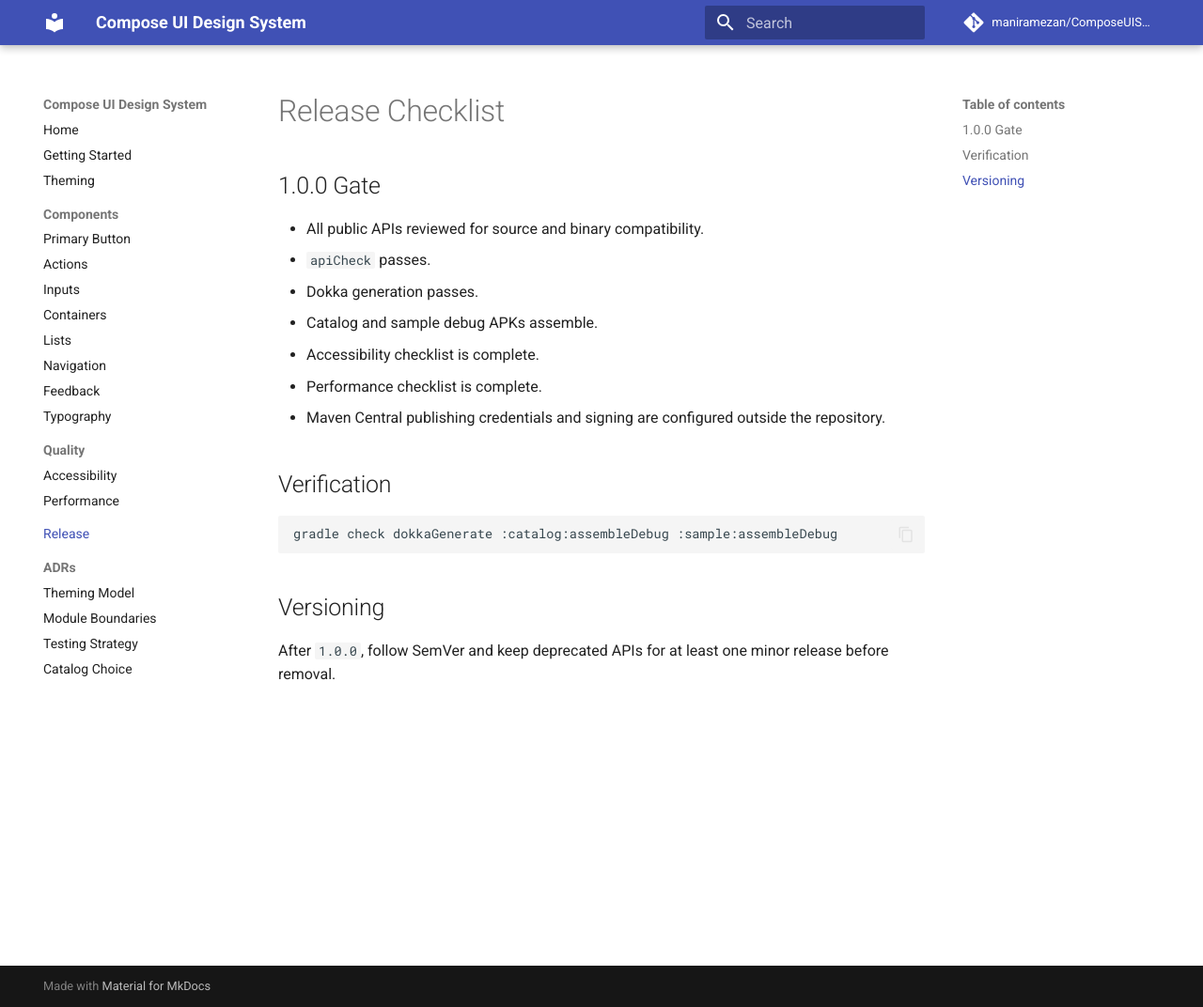
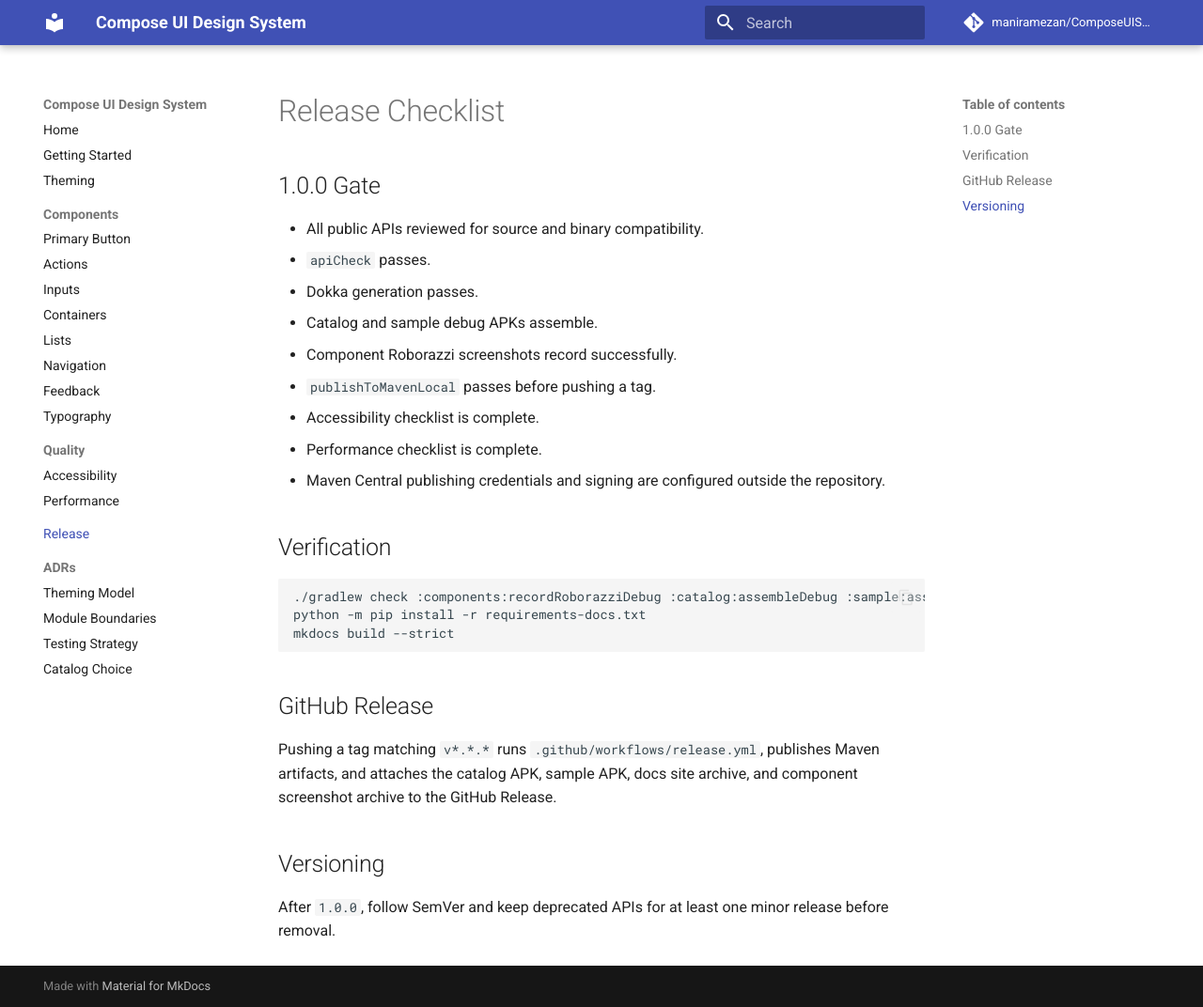
Before and after one commit to maniramezan/ComposeUIComponents, an MkDocs documentation site: the page built from docs/release.md, in a window 1280 px wide and 1072 px high. Shown: the whole window at 94% size. Built offline with MkDocs 1.6.1 and Material for MkDocs 9.7.7, drawn with Linux system fonts in a browser that asks for light colours; comment, search, counter and statistics services are not loaded.

Commit message:
ci: add tagged release workflow

````diff
--- a/docs/release.md
+++ b/docs/release.md
@@ -6,6 +6,8 @@
 - `apiCheck` passes.
 - Dokka generation passes.
 - Catalog and sample debug APKs assemble.
+- Component Roborazzi screenshots record successfully.
+- `publishToMavenLocal` passes before pushing a tag.
 - Accessibility checklist is complete.
 - Performance checklist is complete.
 - Maven Central publishing credentials and signing are configured outside the repository.
@@ -13,8 +15,14 @@
 ## Verification
 
 ```bash
-gradle check dokkaGenerate :catalog:assembleDebug :sample:assembleDebug
+./gradlew check :components:recordRoborazziDebug :catalog:assembleDebug :sample:assembleDebug publishToMavenLocal
+python -m pip install -r requirements-docs.txt
+mkdocs build --strict
 ```
+
+## GitHub Release
+
+Pushing a tag matching `v*.*.*` runs `.github/workflows/release.yml`, publishes Maven artifacts, and attaches the catalog APK, sample APK, docs site archive, and component screenshot archive to the GitHub Release.
 
 ## Versioning
 
````
Also changed, not shown: 3 other files.
